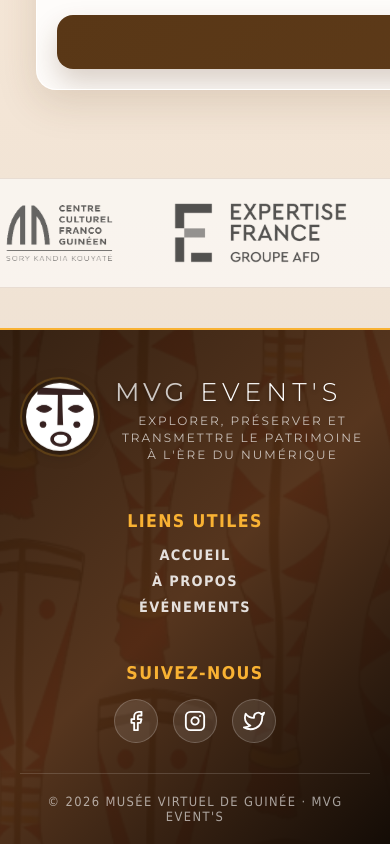
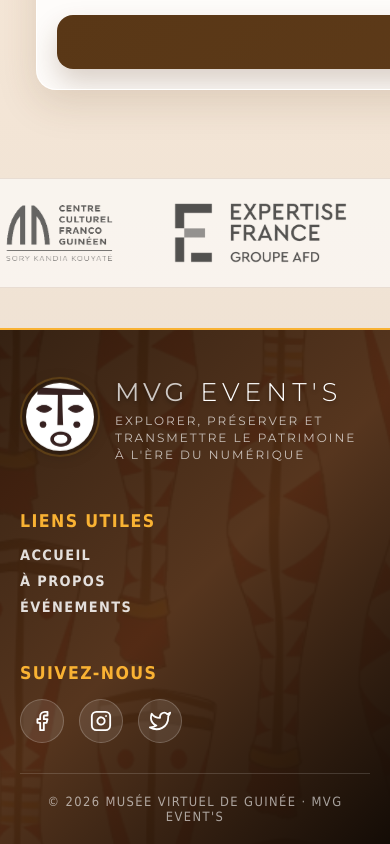
Before and after one commit to thiam-007/JIM, a Vue app in the folder frontend/: page /profil in a window 390 px wide. Shown: the part 1651-2495 px from the top of the page. Built offline with nearby package versions, Linux system fonts and the light colour scheme; no server answers; sample sign-in values are in the browser's storage.

Commit message:
Fix: Alignement footer à gauche et élargissement maximal section Hero

```diff
--- a/frontend/src/App.vue
+++ b/frontend/src/App.vue
@@ -1352,14 +1352,26 @@ h3 { color: var(--brun); margin-bottom: 16px; font-size: 1.05rem; }
   /* Footer Responsive */
   .footer-container {
     grid-template-columns: 1fr;
-    text-align: center;
+    text-align: left;
     gap: 30px;
   }
   .footer-logo img {
-    align-self: center;
+    align-self: flex-start;
   }
   .footer-col {
-    align-items: center !important;
+    align-items: flex-start !important;
+  }
+  .footer-links h3 {
+    text-align: left;
+  }
+  .footer-links ul {
+    align-items: flex-start;
+    text-align: left;
+  }
+  .footer-logo .header-branding {
+    flex-direction: row;
+    text-align: left;
+    justify-content: flex-start;
   }
 }
 
--- a/frontend/src/views/HomeView.vue
+++ b/frontend/src/views/HomeView.vue
@@ -2233,7 +2233,10 @@ function formatTimeAgo(dateStr) {
     height: 45vh;
     min-height: 280px;
     max-height: 400px;
-    border-radius: 16px;
+    border-radius: 0;
+    margin-left: -20px;
+    width: calc(100% + 40px);
+    margin-top: -10px; /* Colle un peu plus à la nav */
   }
   .hero-img {
     object-position: center 25%;
```
